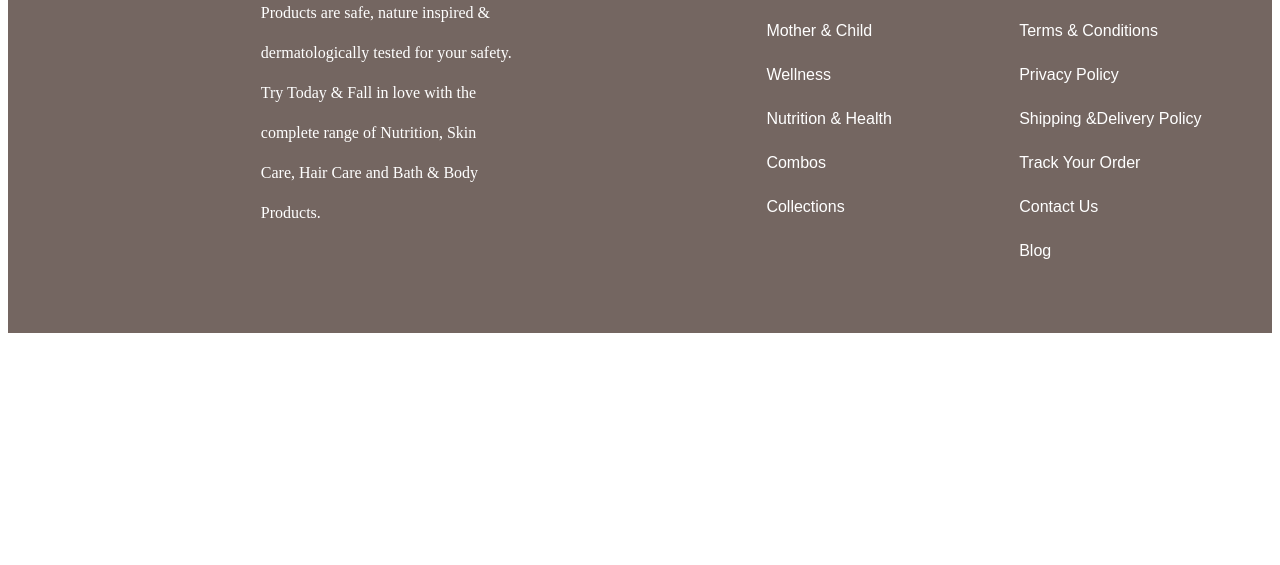
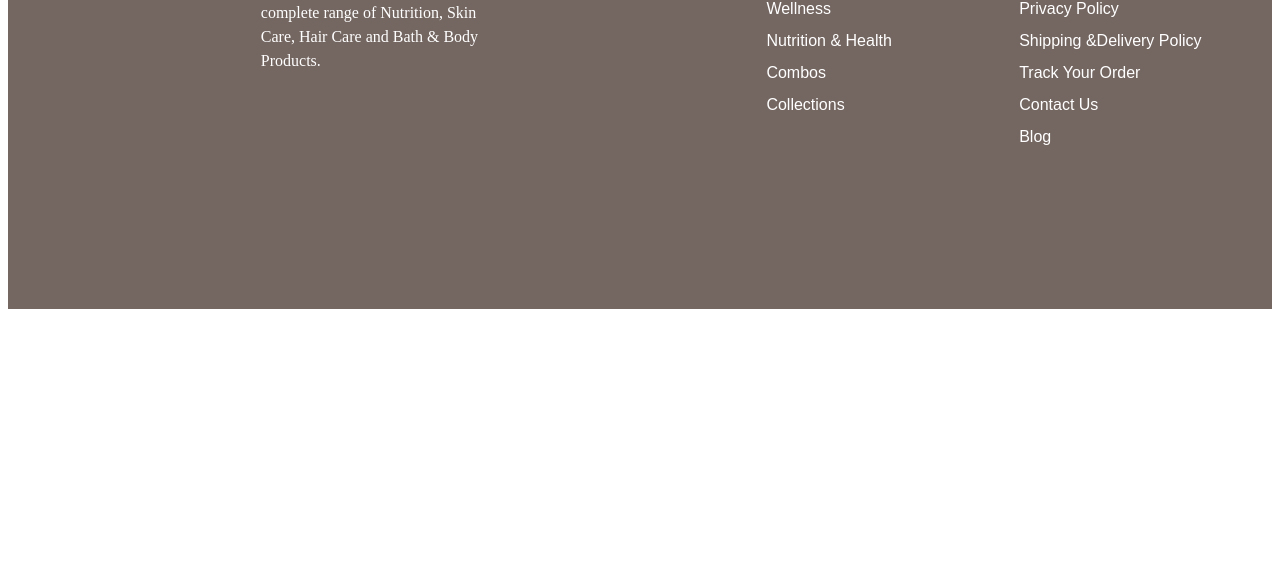
Before and after one commit to omjoshi29/Clone-of-buywow.in, a plain HTML site: page footer.html in a window 1280 px wide. Shown: the part 235-800 px from the top of the page. Drawn offline with Linux system fonts and the light colour scheme.

Commit message:
updated footer some version 4

```diff
--- a/footer.css
+++ b/footer.css
@@ -2,7 +2,7 @@
     display: grid;
     grid-template-columns: repeat(5,1fr);
     background-color: #746661;
-    line-height: 44px;
+    line-height: 32px;
     color: white;
     padding-top: 60px;
     padding-bottom: 60px;
@@ -23,7 +23,7 @@ a{
     display: block;
 }
 #one{
-    line-height: 40px;
+    line-height: 24px;
 }
 
 #two .social-links{
```
